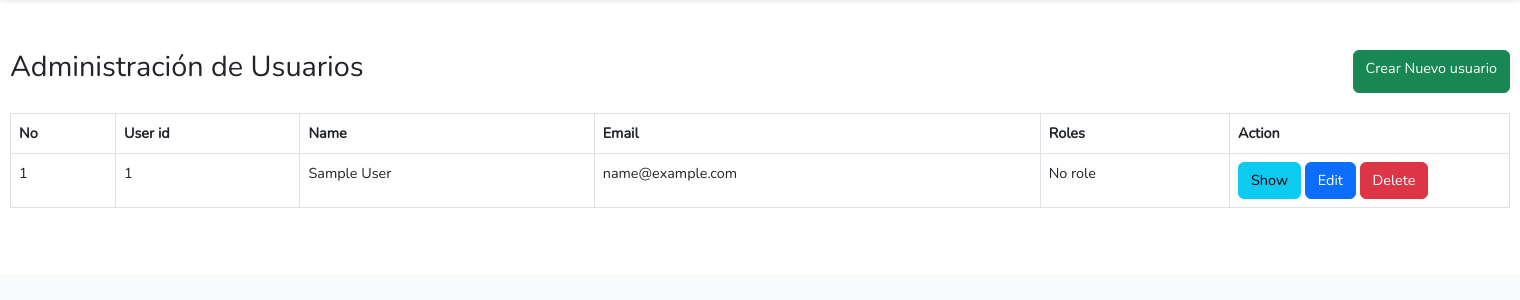
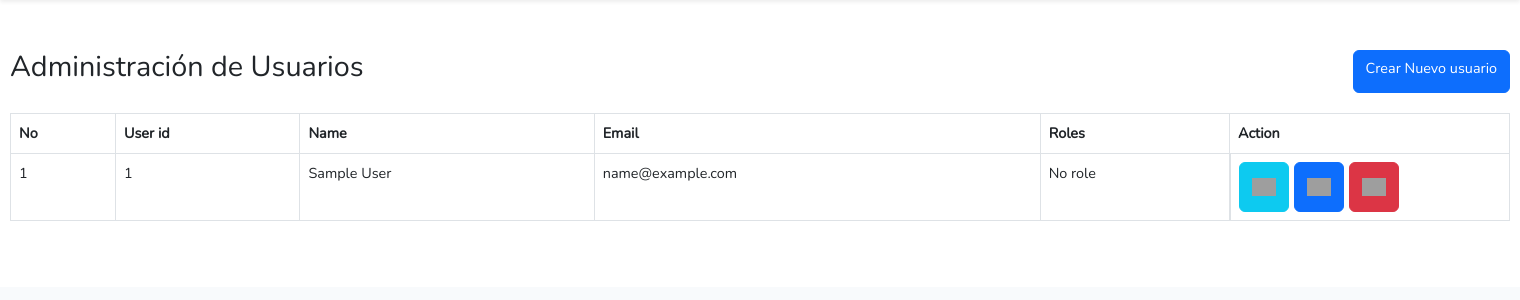
Before and after one commit to aduardito/plantapp_projecto_daw, a Laravel app: page /users in a window 1520 px wide. Shown: the part 55-355 px from the top of the page. Run offline with Laravel 10, Linux system fonts and the light colour scheme; a user stored in the database is signed in; tables that the repository leaves empty hold one stand-in row (values such as "Sample post"); style sheets or scripts are compiled from the project's sources; some libraries are stand-ins or nearby versions; grey boxes are pictures that could not be loaded.

Commit message:
Created buttons in all the index pages (roles, users, plants). also improved button visualisation in the plant search page

```diff
--- a/resources/css/custom.css
+++ b/resources/css/custom.css
@@ -409,22 +409,18 @@ width: 100%;
     margin: 10px 0;
 }
 
+#container_plants .card .container_plant_details .plant_card_button a{
+    display: flex;
+    flex-direction: row;
+}
+
+#container_plants .card .container_plant_details .plant_card_button a img{
+    height: 100%;
+}
 
 
 
 
-
-
-
-.icon{
-    width: 40px;
-    height: 40px;
-}
-
-.pulsa:hover{
-    background-color: rgb(248, 151, 148);
-    border-radius: 5px;
-}
 
 
 button.enlace{
@@ -633,3 +629,37 @@ button.enlace{
 #form_login_plantapp_form form div{
     margin-bottom: 10px;
 }
+
+
+
+/* lista usuarios/roles/plantas */
+.lista_acciones{
+    display: flex;
+    flex-direction: row;
+    justify-content: start;
+    gap: 5px;
+}
+
+.lista_acciones a,
+.lista_acciones form{
+    width: 50px;
+    height: 50px;
+    display: flex;
+    flex-direction: column;
+    justify-content: center;
+    align-items: center;
+}
+
+.lista_acciones form > button{
+    width: 50px;
+    height: 50px;
+    display: flex;
+    flex-direction: column;
+    justify-content: center;
+    align-items: center;
+}
+
+.lista_acciones a > img,
+.lista_acciones form > button > img{
+    width: 100%;
+}
--- a/resources/views/users/index.blade.php
+++ b/resources/views/users/index.blade.php
@@ -6,7 +6,7 @@
     <div class="action_header">
         <h2>Administración de Usuarios</h2>
         @can('role-create')
-        <a class="btn btn-success" href="{{ route('users.create') }}">Crear Nuevo usuario</a>
+        <a class="btn btn-primary" href="{{ route('users.create') }}">Crear Nuevo usuario</a>
         @endcan
     </div>
 
@@ -45,12 +45,19 @@
                 @endif
             </div>
         </td>
-        <td>
-        <a class="btn btn-info" href="{{ route('users.show',$user->id) }}">Show</a>
-        <a class="btn btn-primary" href="{{ route('users.edit',$user->id) }}">Edit</a>
+        <td class="lista_acciones">
+            <a class="btn btn-info" href="{{ route('users.show',$user->id) }}">
+                <img class="icon" src="{{ url('storage/icons/icono_pedido_detalle.png') }}" alt="">
+            </a>
+            <a class="btn btn-primary" href="{{ route('users.edit',$user->id) }}">
+                <img class="icon" src="{{ url('storage/icons/icono_pedido_editar.png') }}" alt="">
+            </a>
             {!! Form::open(['method' => 'DELETE','route' => ['users.destroy', $user->id],'style'=>'display:inline']) !!}
-                {!! Form::submit('Delete', ['class' => 'btn btn-danger']) !!}
+                <button type="submit" class="btn btn-danger">
+                    <img class="icon" src="{{ url('storage/icons/icono_pedido_borrar.png') }}" alt="">
+                </button>
             {!! Form::close() !!}
+
         </td>
     </tr>
     @endforeach
```
Also changed, not shown: resources/views/plants/index.blade.php (+11 -6 lines), resources/views/roles/index.blade.php (+9 -5 lines), resources/views/transactions/search.blade.php (+23 -11 lines), README.md.
